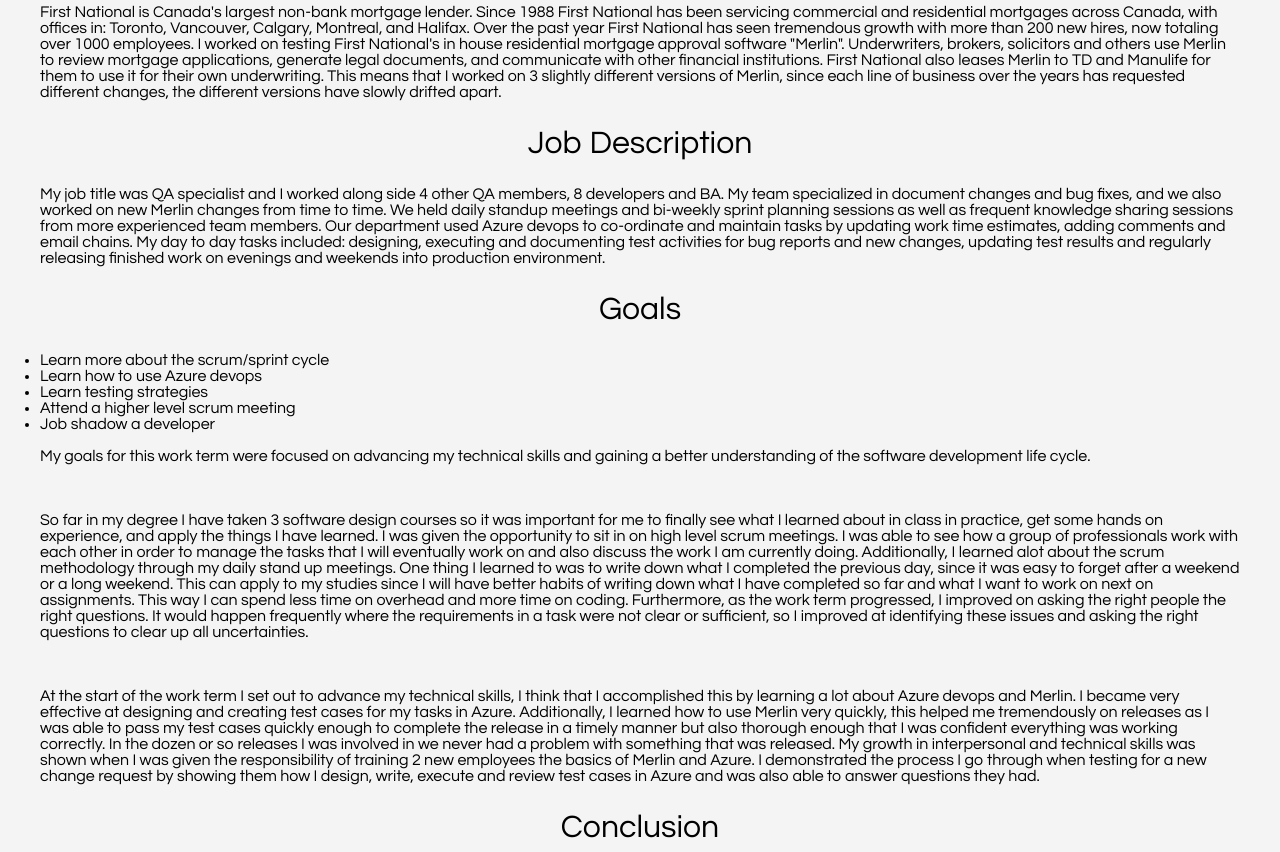
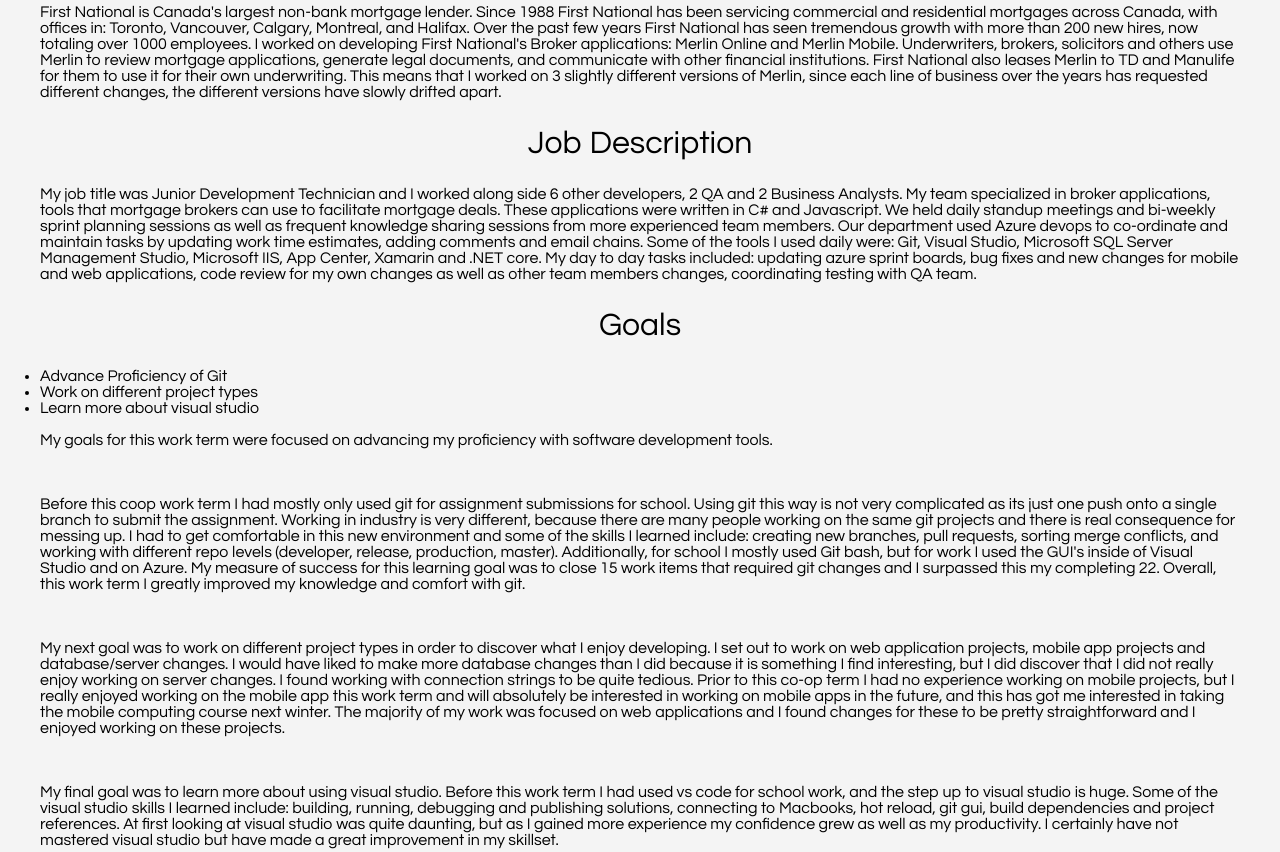
Before and after one commit to LucasJarrett/Website, a plain HTML site: page index.html in a window 1280 px wide. Shown: the part 1493-2345 px from the top of the page. Drawn offline with Linux system fonts and the light colour scheme.

Commit message:
Summer 2022 work term report

```diff
--- a/index.html
+++ b/index.html
@@ -43,66 +43,41 @@
             </div>
             <h2>Employer</h2>
             <p>
-                First National is Canada's largest non-bank mortgage lender. Since 1988 First National has been servicing commercial and residential mortgages across Canada, with offices in: Toronto, Vancouver,
-                Calgary, Montreal, and Halifax. Over the past year First National has seen tremendous growth with more than 200 new hires, now totaling over 1000 employees. I worked on testing First National's
-                in house residential mortgage approval software "Merlin". Underwriters, brokers, solicitors and others use Merlin to review mortgage applications, generate legal documents, and communicate with
-                other financial institutions. First National also leases Merlin to TD and Manulife for them to use it for their own underwriting. This means that I worked on 3 slightly different versions of
-                Merlin, since each line of business over the years has requested different changes, the different versions have slowly drifted apart.
+                First National is Canada's largest non-bank mortgage lender. Since 1988 First National has been servicing commercial and residential mortgages across Canada, with offices in: Toronto, Vancouver, Calgary, Montreal, and Halifax. Over the past few years First National has seen tremendous growth with more than 200 new hires, now totaling over 1000 employees. I worked on developing First National's Broker applications: Merlin Online and Merlin Mobile. Underwriters, brokers, solicitors and others use Merlin to review mortgage applications, generate legal documents, and communicate with other financial institutions. First National also leases Merlin to TD and Manulife for them to use it for their own underwriting. This means that I worked on 3 slightly different versions of Merlin, since each line of business over the years has requested different changes, the different versions have slowly drifted apart.
             </p>
             <h2>Job Description</h2>
             <p>
-                My job title was QA specialist and I worked along side 4 other QA members, 8 developers and BA. My team specialized in document changes and bug fixes, and we also worked on new Merlin changes
-                from time to time. We held daily standup meetings and bi-weekly sprint planning sessions as well as frequent knowledge sharing sessions from more experienced team members. Our department used
-                Azure devops to co-ordinate and maintain tasks by updating work time estimates, adding comments and email chains. My day to day tasks included: designing, executing and documenting test
-                activities for bug reports and new changes, updating test results and regularly releasing finished work on evenings and weekends into production environment.
-            </p>
+                My job title was Junior Development Technician and I worked along side 6 other developers, 2 QA and 2 Business Analysts. My team specialized in broker applications, tools that mortgage brokers can use to facilitate mortgage deals. These applications were written in C# and Javascript. We held daily standup meetings and bi-weekly sprint planning sessions as well as frequent knowledge sharing sessions from more experienced team members. Our department used Azure devops to co-ordinate and maintain tasks by updating work time estimates, adding comments and email chains. Some of the tools I used daily were: Git, Visual Studio, Microsoft SQL Server Management Studio, Microsoft IIS, App Center, Xamarin and .NET core. My day to day tasks included: updating azure sprint boards, bug fixes and new changes for mobile and web applications, code review for my own changes as well as other team members changes, coordinating testing with QA team.            </p>
             <h2>Goals</h2>
             <ul>
                 <li>
-                    Learn more about the scrum/sprint cycle
+                    Advance Proficiency of Git
                 </li>
                 <li>
-                    Learn how to use Azure devops
+                    Work on different project types
                 </li>
                 <li>
-                    Learn testing strategies
-                </li>
-                <li>
-                    Attend a higher level scrum meeting
-                </li>
-                <li>
-                    Job shadow a developer
+                    Learn more about visual studio
                 </li>
             </ul>
             <p>
-                My goals for this work term were focused on advancing my technical skills and gaining a better understanding of the software development life cycle.
+                My goals for this work term were focused on advancing my proficiency with software development tools.
             </p>
             <br>
             <p>
-                So far in my degree I have taken 3 software design courses so it was important for me to finally see what I learned about in class in practice, get some hands on experience, and apply the things
-                I have learned. I was given the opportunity to sit in on high level scrum meetings. I was able to see how a group of professionals work with each other in order to manage the tasks that I will
-                eventually work on and also discuss the work I am currently doing. Additionally, I learned alot about the scrum methodology through my daily stand up meetings. One thing I learned to was to write
-                down what I completed the previous day, since it was easy to forget after a weekend or a long weekend. This can apply to my studies since I will have better habits of writing down what I have
-                completed so far and what I want to work on next on assignments. This way I can spend less time on overhead and more time on coding. Furthermore, as the work term progressed, I improved on asking
-                the right people the right questions. It would happen frequently where the requirements in a task were not clear or sufficient, so I improved at identifying these issues and asking the right
-                questions to clear up all uncertainties.
+                Before this coop work term I had mostly only used git for assignment submissions for school. Using git this way is not very complicated as its just one push onto a single branch to submit the assignment. Working in industry is very different, because there are many people working on the same git projects and there is real consequence for messing up. I had to get comfortable in this new environment and some of the skills I learned include: creating new branches, pull requests, sorting merge conflicts, and working with different repo levels (developer, release, production, master). Additionally, for school I mostly used Git bash, but for work I used the GUI's inside of Visual Studio and on Azure. My measure of success for this learning goal was to close 15 work items that required git changes and I surpassed this my completing 22. Overall, this work term I greatly improved my knowledge and comfort with git.
             </p>
             <br>
             <p>
-                At the start of the work term I set out to advance my technical skills, I think that I accomplished this by learning a lot about Azure devops and Merlin. I became very effective at designing
-                and creating test cases for my tasks in Azure. Additionally, I learned how to use Merlin very quickly, this helped me tremendously on releases as I was able to pass my test cases quickly enough
-                to complete the release in a timely manner but also thorough enough that I was confident everything was working correctly. In the dozen or so releases I was involved in we never had a problem
-                with something that was released. My growth in interpersonal and technical skills was shown when I was given the responsibility of training 2 new employees the basics of Merlin and Azure.
-                I demonstrated the process I go through when testing for a new change request by showing them how I design, write, execute and review test cases in Azure and was also able to answer questions
-                they had.
+                My next goal was to work on different project types in order to discover what I enjoy developing. I set out to work on web application projects, mobile app projects and database/server changes. I would have liked to make more database changes than I did because it is something I find interesting, but I did discover that I did not really enjoy working on server changes. I found working with connection strings to be quite tedious. Prior to this co-op term I had no experience working on mobile projects, but I really enjoyed working on the mobile app this work term and will absolutely be interested in working on mobile apps in the future, and this has got me interested in taking the mobile computing course next winter. The majority of my work was focused on web applications and I found changes for these to be pretty straightforward and I enjoyed working on these projects.
+            </p>
+            <br>
+            <p>
+                My final goal was to learn more about using visual studio. Before this work term I had used vs code for school work, and the step up to visual studio is huge. Some of the visual studio skills I learned include: building, running, debugging and publishing solutions, connecting to Macbooks, hot reload, git gui, build dependencies and project references. At first looking at visual studio was quite daunting, but as I gained more experience my confidence grew as well as my productivity. I certainly have not mastered visual studio but have made a great improvement in my skillset.
             </p>
             <h2>Conclusion</h2>
             <p>
-                My experience at First National has been invaluable to me, I have been able to work with and learn from so many great people. I was able to work on an interesting piece of software that saw the
-                work I did actually get implemented and be used by real people. I was able to apply the knowledge I have gained so far in my degree into a real world setting, and also expand my knowledge and
-                experience with Azure devops and interpersonal skills. Finally, I would like to thank everyone I worked with on my team this term: Phil, Mike, Yvette, Igor, Chris, Neha, Alwin, Mohammad,
-                Camelia, Rahi, Scott, Evan, Gauthier, and Miika. A special thanks to Phil and Gauthier for training me and also answering the 1000's of questions I had and also to Scott for showing me some
-                dev work and also net ninja on Youtube!
+                My experience at First National has been invaluable to me, I have been able to work with and learn from so many great people. I was able to work on an interesting piece of software that saw the work I did actually get implemented and be used by real people. I was able to apply the knowledge I have gained so far in my degree and previous work terms into a real world setting. Finally, I would like to thank everyone I worked with on my team this term: Teddy, Ankur, Spencer, Crina, Trevor, Harpreet, Nishita, Mohammed, and Danish.
             </p>
         </div>
     </body>
```
